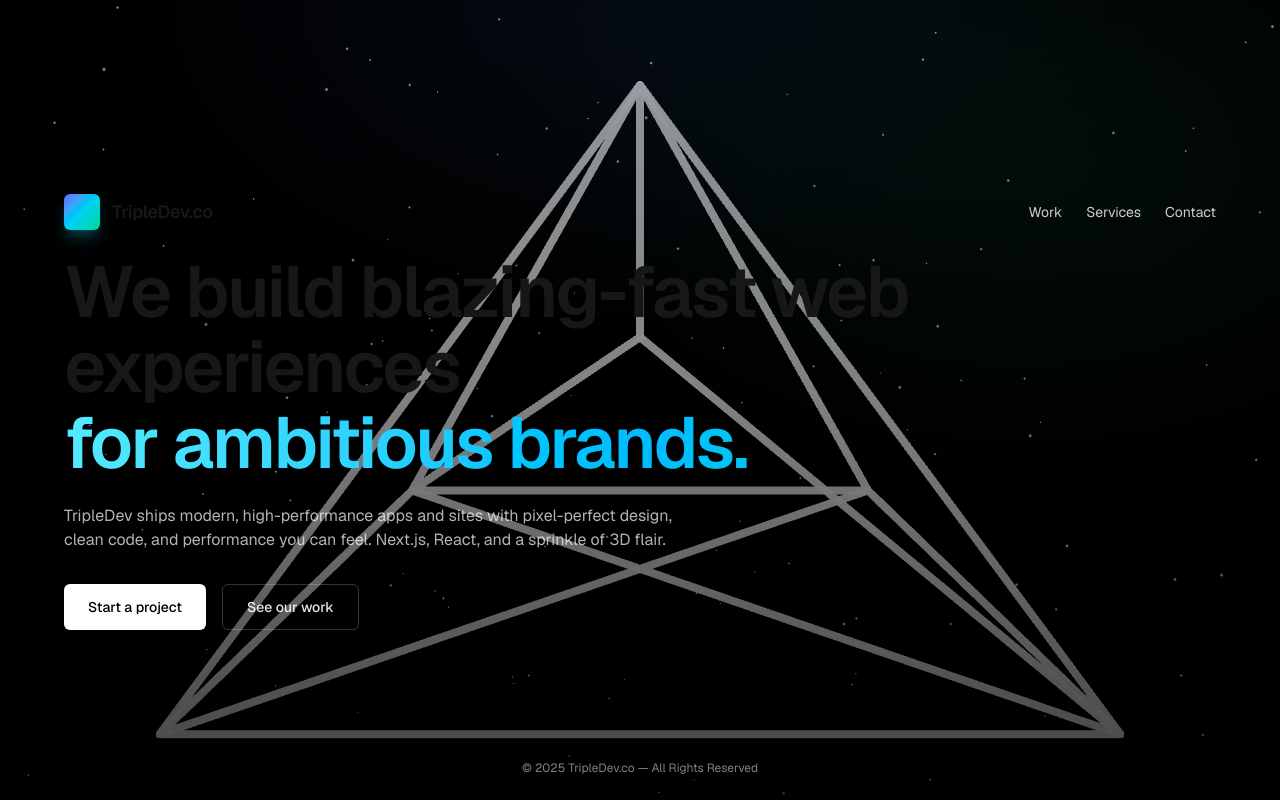
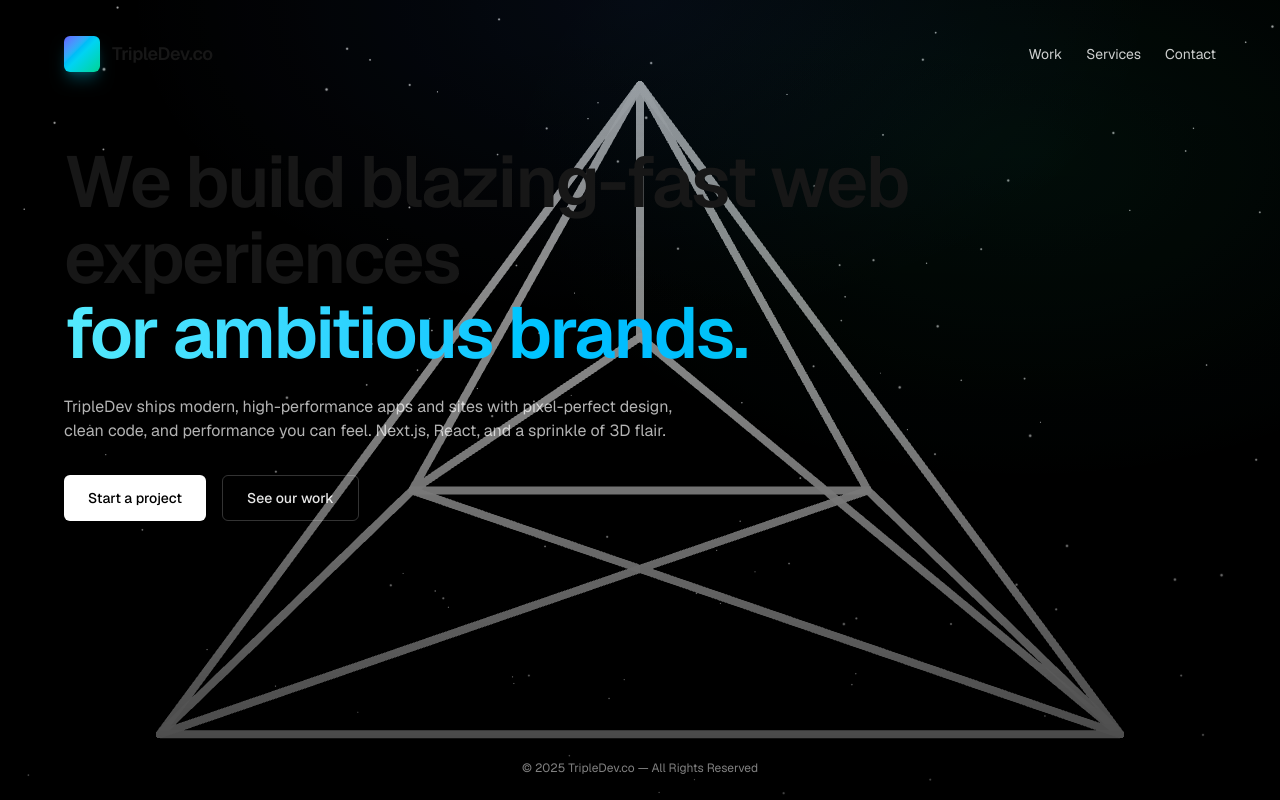
Before and after one commit to BitLionLLC/tripledevco, a Next.js app: page / in a window 1280 px wide. Built offline with nearby package versions, Linux system fonts and the light colour scheme.

Commit message:
styling fixes

```diff
--- a/src/app/page.js
+++ b/src/app/page.js
@@ -5,7 +5,7 @@ export default function Home() {
   return (
     <div className="relative min-h-screen overflow-hidden">
       <BackgroundScene />
-      <main className="relative z-10 flex min-h-screen flex-col items-center justify-center px-6 sm:px-10">
+      <main className="relative z-10 flex min-h-screen flex-col items-center justify-start pt-3 px-6 sm:px-10">
         <div className="pointer-events-none absolute inset-0 z-0 bg-black/25" />
         <header className="relative z-10 w-full max-w-6xl flex items-center justify-between py-6">
           <div className="flex items-center gap-3">
@@ -19,7 +19,7 @@ export default function Home() {
           </nav>
         </header>
 
-        <section className="relative z-10 w-full max-w-6xl text-center sm:text-left">
+        <section className="relative z-10 w-full max-w-6xl pt-12 text-center sm:text-left">
           <h1 className="text-4xl sm:text-6xl md:text-7xl font-semibold tracking-[-0.03em] leading-[1.05]">
             We build blazing-fast web experiences
             <span className="block bg-clip-text text-transparent bg-gradient-to-r from-cyan-300 via-sky-400 to-emerald-300">
```
